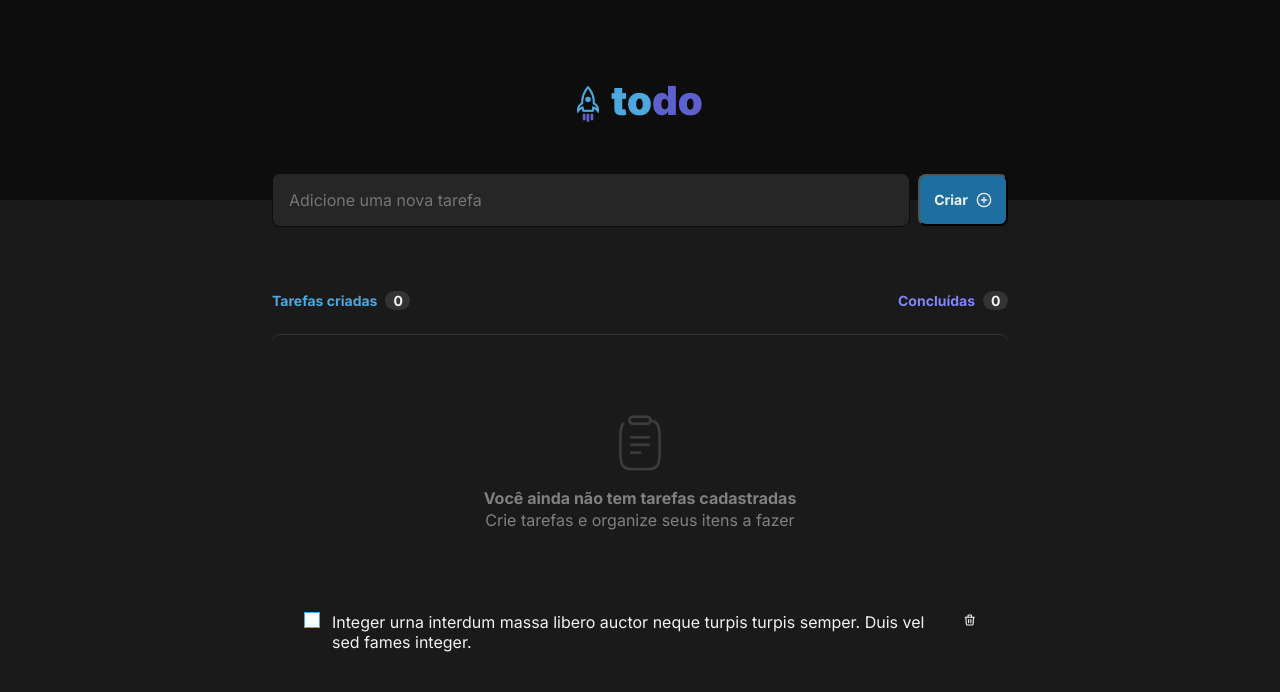
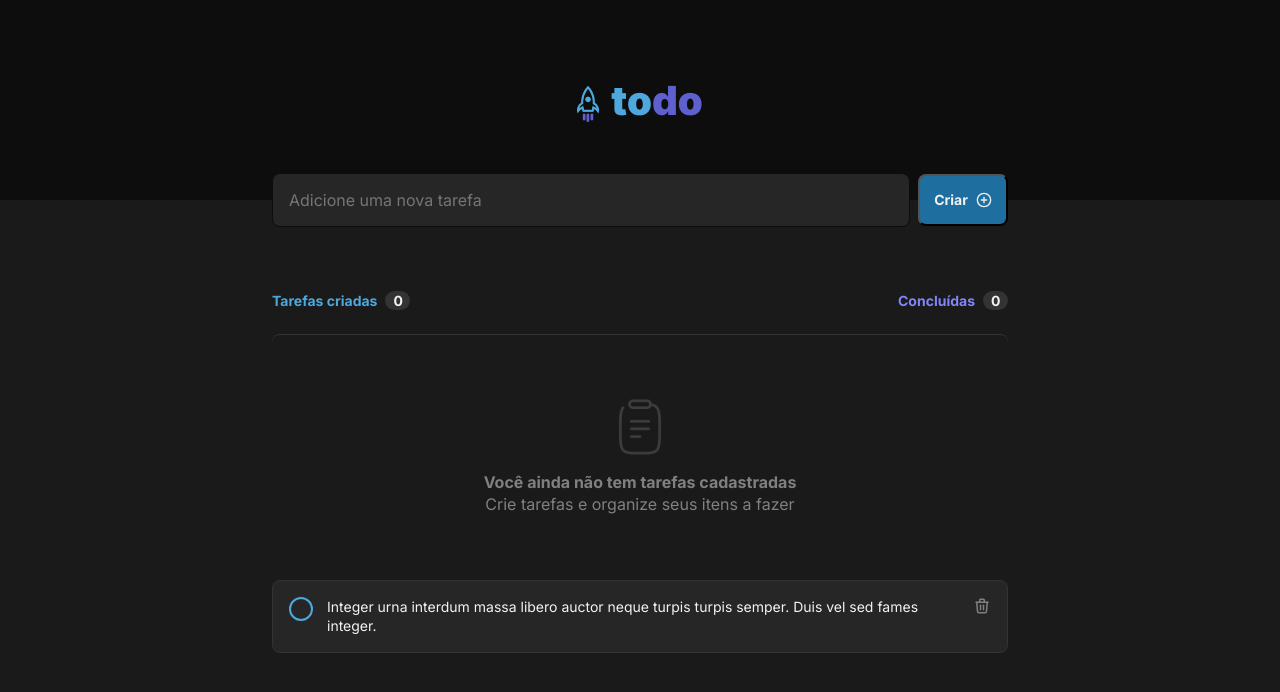
Before and after one commit to jhomc/desafio-01-ignite-2022, a React (Vite) app: page / in a window 1280 px wide. Shown: the top 692 px of the page. Built offline with nearby package versions, Linux system fonts and the light colour scheme.

Commit message:
checkbox finalizado

```diff
--- a/src/components/TaskList.module.css
+++ b/src/components/TaskList.module.css
@@ -44,7 +44,6 @@
 
 .tasksBody{
   margin-top: 1.5rem;
-  padding: 1rem;
   display: flex;
   flex-direction: column;
   align-items: center;
@@ -80,15 +79,20 @@
   padding: 1rem;
 
   display: flex;
-  align-items: baseline;
+  align-items: flex-start;
   justify-content: space-between;
   gap: 0.75rem;
+
+  background: var(--grey-500);
+  border: 1px solid var(--grey-400);
+  border-radius: 8px;
 }
 
-.hasTasks .ckeckContainer {
+.hasTasks .checkContainer {
   display: flex;
   cursor: pointer;
   position: relative;
+
 
   align-items: center;
   justify-content: center;
@@ -99,18 +103,63 @@
   user-select: none;
 }
 
-.hasTasks .ckeckContainer input {
+.hasTasks .checkContainer input {
   height: 24px;
   width: 24px;
   opacity: 0;
   position: absolute;
   cursor: pointer;
+  z-index: 1;
 }
 
-.hasTasks .ckeckContainer span {
+.hasTasks .checkContainer .checkmark {
+  height: 1.5rem;
+  width: 1.5rem;
 
-  height: 1rem;
-  width: 1rem;
-  background-color: #fff;
-  border: 1px solid var(--blue);
+  background: none;
+  border: 2px solid var(--blue);
+  border-radius: 50%;
 }
+
+.hasTasks .checkContainer input:checked ~ .checkmark {
+  display: inline-block;
+  border: none;
+  background: var(--purple-dark);
+}
+
+.checkmark:after {
+  content: "";
+  position: absolute;
+  display: none;
+}
+
+.hasTasks .checkContainer input:checked ~ .checkmark:after {
+  display: block;
+}
+.hasTasks .checkContainer .checkmark:after {
+  left: 8px;
+  top: 5px;
+  width: 4px;
+  height: 8px;
+  border: solid var(--grey-100);
+  border-width: 0 2px 2px 0;
+  -webkit-transform: rotate(45deg);
+  -ms-transform: rotate(45deg);
+  transform: rotate(45deg);
+}
+
+.hasTasks label {
+  max-width: 39.5rem;
+  font-size: 0.875rem;
+  line-height: 140%;
+  font-weight: 400;
+
+  color: var(--grey-100);
+}
+
+.hasTasks svg {
+  width: 1.125rem;
+  height: 1.125rem;
+
+  color: var(--grey-300);
+}
--- a/src/components/TaskList.tsx
+++ b/src/components/TaskList.tsx
@@ -2,8 +2,14 @@ import clipboard from '../assets/Clipboard.svg';
 import styles from './TaskList.module.css';
 
 import { TbTrash } from 'react-icons/tb'
+import { useState } from 'react';
 
 export function TaskList () {
+  const  [isCheked, setIsCheked ] = useState(false)
+
+  function handleCheckBox () {
+    setIsCheked(!isCheked)
+  }
   return (
     <div className={styles.tasksContainer}>
       <div className={styles.tasksHeader}>
@@ -29,11 +35,11 @@ export function TaskList () {
         </div>
 
         <div className={styles.hasTasks}>
-          <div className={styles.ckeckContainer}>
-            <input type="checkbox"   />
-            <span className={styles.checkmark} />
+          <div className={styles.checkContainer}>
+            <input type="checkbox"  checked={isCheked} onChange={handleCheckBox} />
+            <span className={styles.checkmark} ></span>
           </div>
-          <p>Integer urna interdum massa libero auctor neque turpis turpis semper. Duis vel sed fames integer.</p>
+          <label>Integer urna interdum massa libero auctor neque turpis turpis semper. Duis vel sed fames integer.</label>
           <TbTrash />
         </div>
 
```
